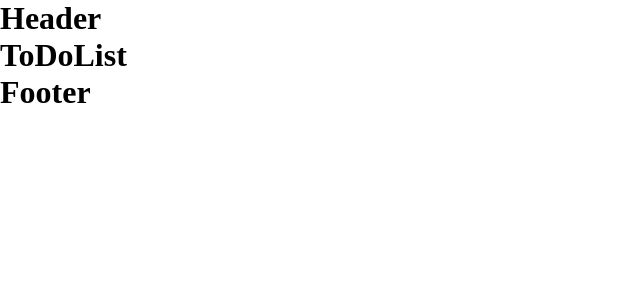
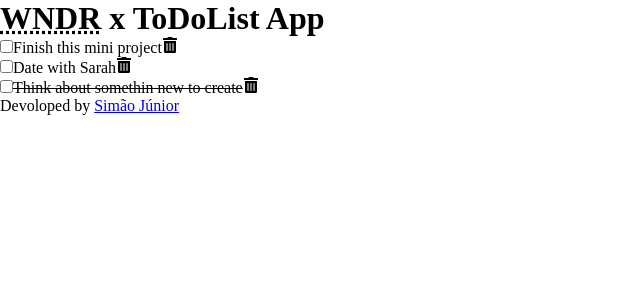
Before and after one commit to belarminojunior/to-do-list-app, a React (Create React App) app: page / in a window 1280 px wide. Shown: the top 300 px of the page, without its empty margins (0-640 px from the left). Built offline with nearby package versions, Linux system fonts and the light colour scheme.

Commit message:
lotta new things

```diff
--- a/package.json
+++ b/package.json
@@ -8,6 +8,7 @@
     "@testing-library/user-event": "^13.5.0",
     "react": "^18.2.0",
     "react-dom": "^18.2.0",
+    "react-icons": "^5.0.1",
     "react-scripts": "5.0.1",
     "web-vitals": "^2.1.4"
   },
--- a/src/App.js
+++ b/src/App.js
@@ -2,11 +2,65 @@
 import ToDoList from "./ToDoList";
 import Footer from "./Footer";
 
+import { useState } from "react";
+
 function App() {
+  const [tasks, setTasks] = useState([
+    {
+      id: 1,
+      content: "Finish this mini project",
+      completed: false,
+    },
+    {
+      id: 2,
+      content: "Date with Sarah",
+      completed: false,
+    },
+    {
+      id: 3,
+      content: "Think about somethin new to create",
+      completed: true,
+    },
+  ]);
+  const [newTask, setNewTask] = useState("");
+  const [search, setSearch] = useState("");
+
+  const setAndSaveTasks = (newTasks) => {
+    setTasks(newTasks);
+    localStorage.setItem("todos", JSON.stringify(newTasks));
+  };
+
+  const addTask = (task) => {
+    const id = tasks.length ? tasks[tasks.length - 1].id + 1 : 1;
+    const newTask = { id, completed: false, task };
+    const listTasks = [...tasks, newTask];
+    setAndSaveTasks(listTasks);
+  };
+
+  const deleteTask = (id) => {
+    const listTasks = tasks.filter((task) => task.id !== id);
+    setAndSaveTasks(listTasks);
+  };
+
+  const checkTask = (id) => {
+    const listTasks = tasks.map((task) =>
+      task.id === id ? { ...task, completed: !task.completed } : task
+    );
+    setAndSaveTasks(listTasks);
+  };
+
+  const submitTask = (e) => {
+    e.preventDefault();
+
+    if (!newTask) return;
+    addTask(newTask);
+    setNewTask("");
+  };
+
   return (
     <div className="App">
-      <Header />
-      <ToDoList />
+      <Header title="ToDoList App" />
+      <ToDoList tasks={tasks} checkTask={checkTask} deleteTask={deleteTask} />
       <Footer />
     </div>
   );
--- a/src/Footer.js
+++ b/src/Footer.js
@@ -2,9 +2,11 @@
 
 const Footer = () => {
   return (
-    <div>
-      <h1>Footer</h1>
-    </div>
+    <footer>
+      <p>
+        Devoloped by <a href="#">Simão Júnior</a>
+      </p>
+    </footer>
   );
 };
 
--- a/src/Header.js
+++ b/src/Header.js
@@ -1,11 +1,17 @@
 import React from "react";
 
-const Header = () => {
+const Header = ({ title }) => {
   return (
-    <div>
-      <h1>Header</h1>
-    </div>
+    <header>
+      <h1>
+        <abbr title="Wonderr">WNDR</abbr> x {title}
+      </h1>
+    </header>
   );
 };
 
+Header.defaultProps = {
+  title: "Default Title",
+};
+
 export default Header;
--- /dev/null
+++ b/src/ToDoItem.js
@@ -0,0 +1,30 @@
+import React from "react";
+import { FaTrashAlt } from "react-icons/fa";
+
+const ToDoItem = ({ task, checkTask, deleteTask }) => {
+  return (
+    <li className="task" key={task.id}>
+      <input
+        type="checkbox"
+        onChange={() => checkTask(task.id)}
+        completed={task.completed}
+      />
+
+      <label
+        style={task.completed ? { textDecoration: "line-through" } : null}
+        onDoubleClick={() => checkTask(task.id)}
+      >
+        {task.content}
+      </label>
+
+      <FaTrashAlt
+        onClick={() => deleteTask(task.id)}
+        role="button"
+        tabIndex="0"
+        aria-label={`Delete ${task.content}`}
+      />
+    </li>
+  );
+};
+
+export default ToDoItem;
--- a/src/ToDoList.js
+++ b/src/ToDoList.js
@@ -1,10 +1,18 @@
 import React from "react";
+import ToDoItem from "./ToDoItem";
 
-const ToDoList = () => {
+const ToDoList = ({ tasks, checkTask, deleteTask }) => {
   return (
-    <div>
-      <h1>ToDoList</h1>
-    </div>
+    <ul>
+      {tasks.map((task) => (
+        <ToDoItem
+          key={task.id}
+          task={task}
+          checkTask={checkTask}
+          deleteTask={deleteTask}
+        />
+      ))}
+    </ul>
   );
 };
 
```
Also changed, not shown: src/AddTask.js (added, +31 -0 lines), src/Content.js (added, +17 -0 lines), src/SearchTask.js (added, +19 -0 lines), 1 other file (tests, documents, lock files or other folders).
